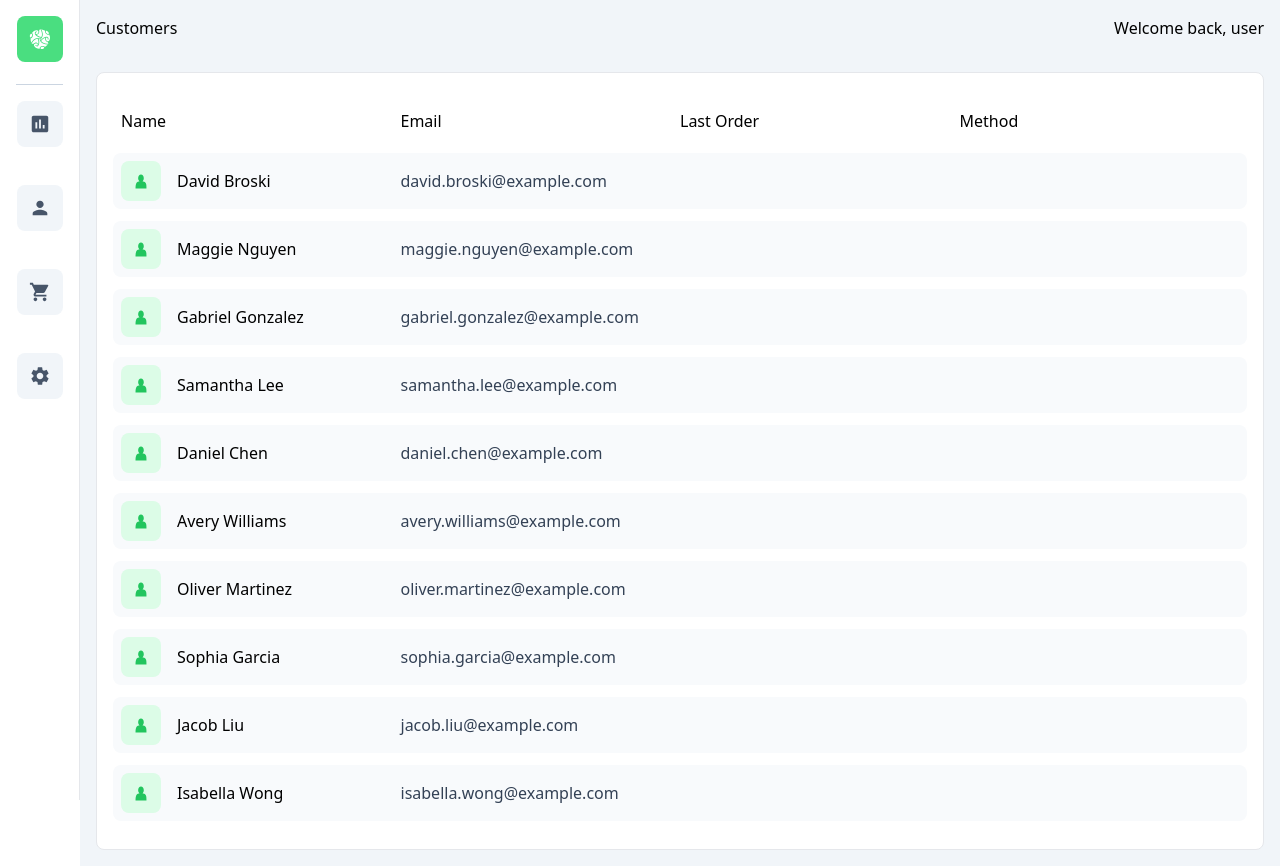
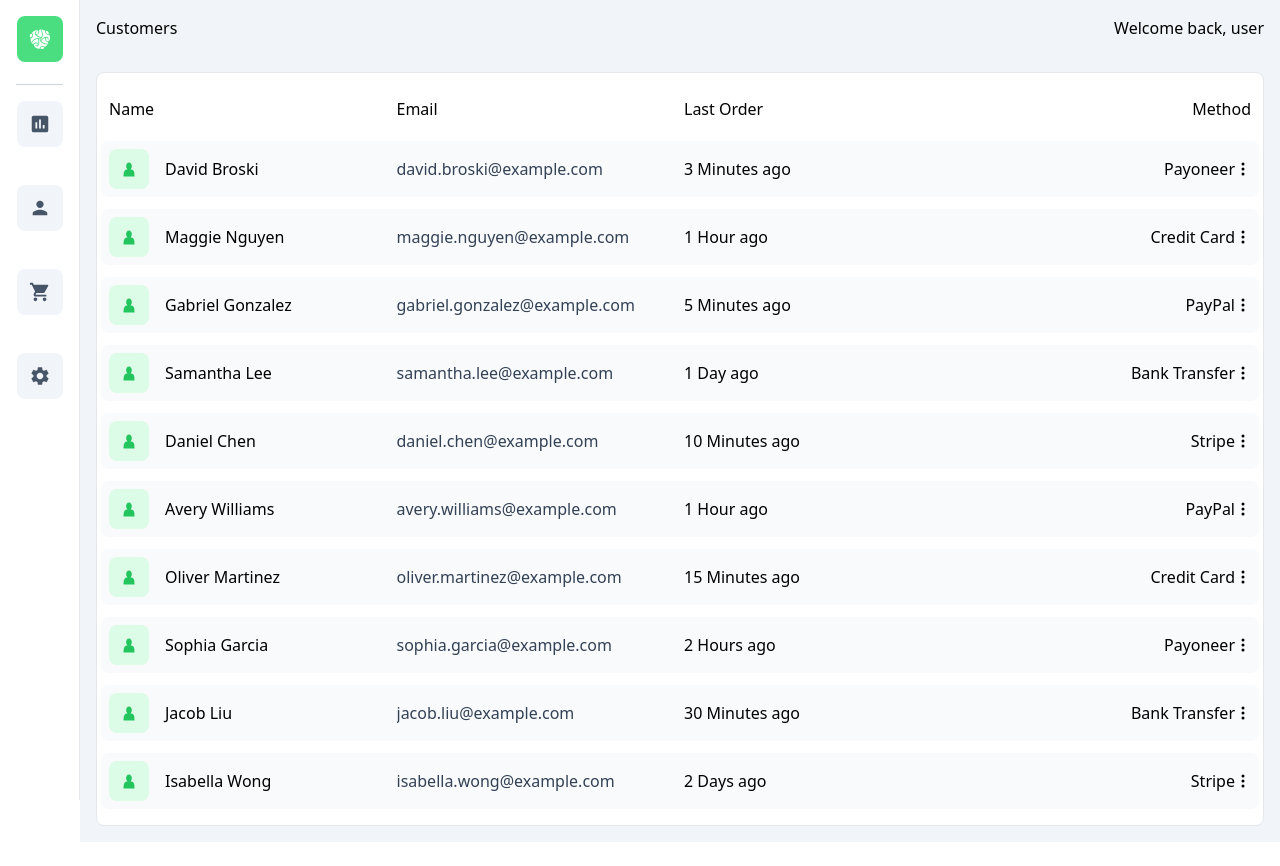
Before and after one commit to Guccifer808/dashboard-nextjs, a Next.js app: page /customers in a window 1280 px wide. After the commit the page ends 842 px from the top, so only its background shows below. Built offline with nearby package versions, Linux system fonts and the light colour scheme.

Commit message:
Adjusted responsive design

```diff
--- a/pages/customers.jsx
+++ b/pages/customers.jsx
@@ -1,5 +1,6 @@
 import { mockData } from "@/mockData/mockData";
 import { GiCharacter } from "react-icons/gi";
+import { BsThreeDotsVertical } from "react-icons/bs";
 
 const customers = () => {
   return (
@@ -9,20 +10,22 @@
         <h2>Welcome back, user</h2>
       </div>
       <div className="p-4">
-        <div className="m-auto w-full overflow-auto rounded-lg border bg-white p-4">
-          <div className="cursor-poiner my-3 grid grid-cols-2 items-center justify-between p-2 sm:grid-cols-3 md:grid-cols-4">
-            <span>Name</span>
-            <span className="text-right sm:text-left">Email</span>
-            <span className="hidden md:grid">Last Order</span>
-            <span className="hidden sm:grid">Method</span>
+        <div className="m-auto w-full overflow-y-auto rounded-lg border bg-white p-1">
+          <div className="my-3 grid cursor-pointer grid-cols-2 items-center justify-center gap-2 p-2 sm:grid-cols-2 md:grid-cols-3 md:justify-between lg:grid-cols-4">
+            <span className="text-left">Name</span>
+            <span className="hidden text-right sm:grid sm:text-left">
+              Email
+            </span>
+            <span className="hidden lg:grid">Last Order</span>
+            <span className="hidden md:flex md:justify-end">Method</span>
           </div>
           <ul>
             {mockData.map((order, id) => (
               <li
                 key={id}
-                className="my-3 grid cursor-pointer grid-cols-2 items-center justify-between rounded-lg bg-slate-50 p-2 hover:bg-slate-100 sm:grid-cols-3 md:grid-cols-4"
+                className="my-3 grid cursor-pointer grid-cols-2 items-center justify-between gap-2 rounded-lg bg-slate-50 p-2 hover:bg-slate-100 sm:grid-cols-2 md:grid-cols-3 lg:grid-cols-4"
               >
-                <div className="flex items-center whitespace-nowrap">
+                <div className="flex items-center">
                   <div className="rounded-lg bg-green-100 p-3">
                     <GiCharacter className="text-green-500" />
                   </div>
@@ -30,9 +33,15 @@
                     {order.name.first + " " + order.name.last}
                   </p>
                 </div>
-                <p className="text-right text-slate-700 sm:text-left">
+                <p className="hidden truncate text-right text-slate-700 sm:flex sm:text-left">
                   {order.email}
                 </p>
+                <p className="hidden lg:flex">{order.date}</p>
+
+                <div className="hidden items-center justify-between md:flex md:justify-end lg:flex">
+                  <p>{order.method}</p>
+                  <BsThreeDotsVertical />
+                </div>
               </li>
             ))}
           </ul>
```
